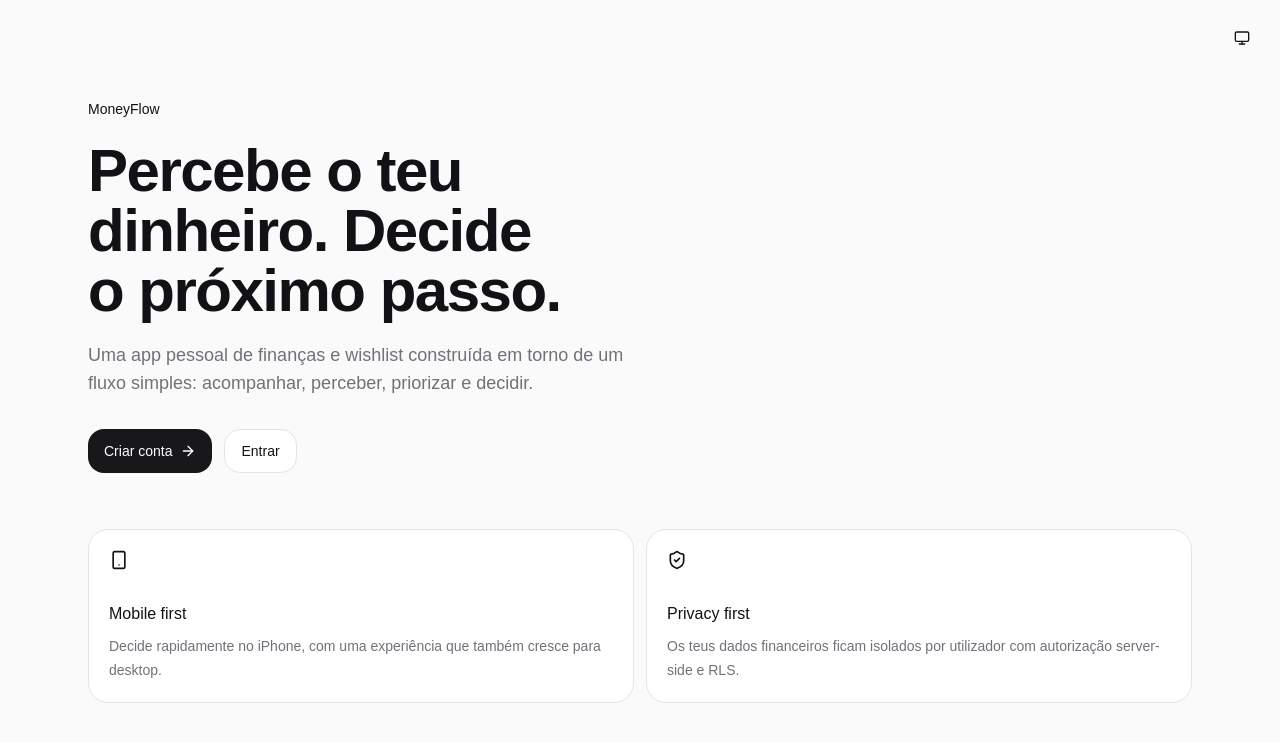
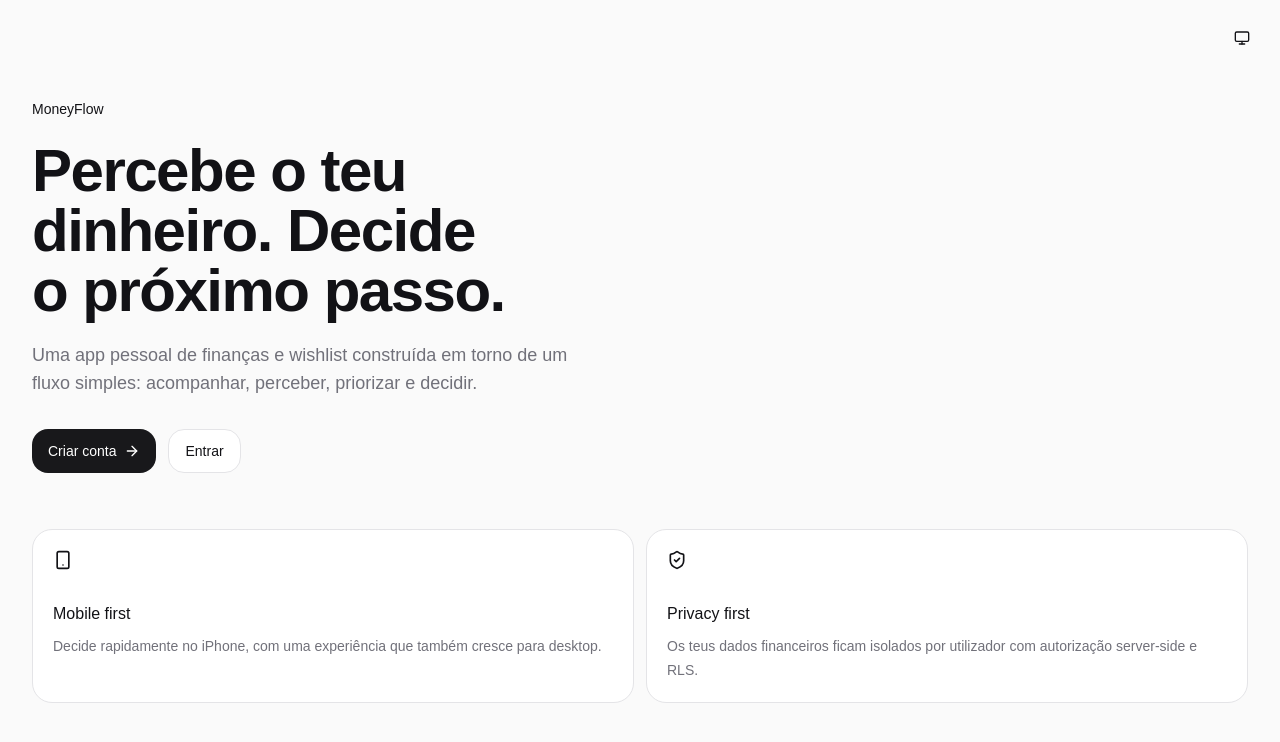
Before and after one commit to martimfm1/MoneyFlow, a Next.js app: page / in a window 1280 px wide. Shown: the top 742 px of the page. Built offline with nearby package versions, Linux system fonts and the light colour scheme; no server answers.

Commit message:
feat(ui): widen content shell for desktop screens

```diff
--- a/app/globals.css
+++ b/app/globals.css
@@ -97,7 +97,7 @@ textarea {
 }
 
 .moneyflow-shell {
-  width: min(100%, 72rem);
+  width: min(100%, 86rem);
   margin-inline: auto;
   padding-inline: 1rem;
 }
@@ -105,6 +105,12 @@ textarea {
 @media (min-width: 768px) {
   .moneyflow-shell {
     padding-inline: 1.5rem;
+  }
+}
+
+@media (min-width: 1280px) {
+  .moneyflow-shell {
+    padding-inline: 2rem;
   }
 }
 
```
